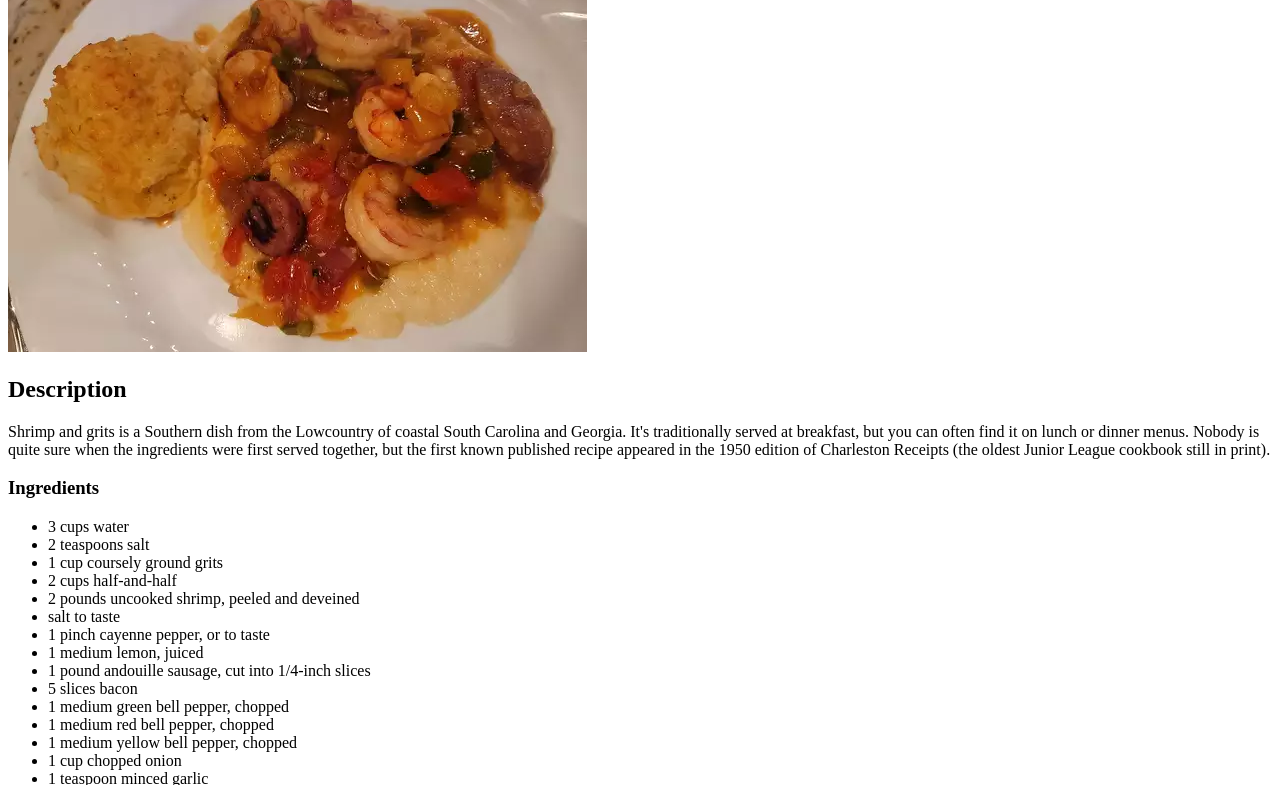
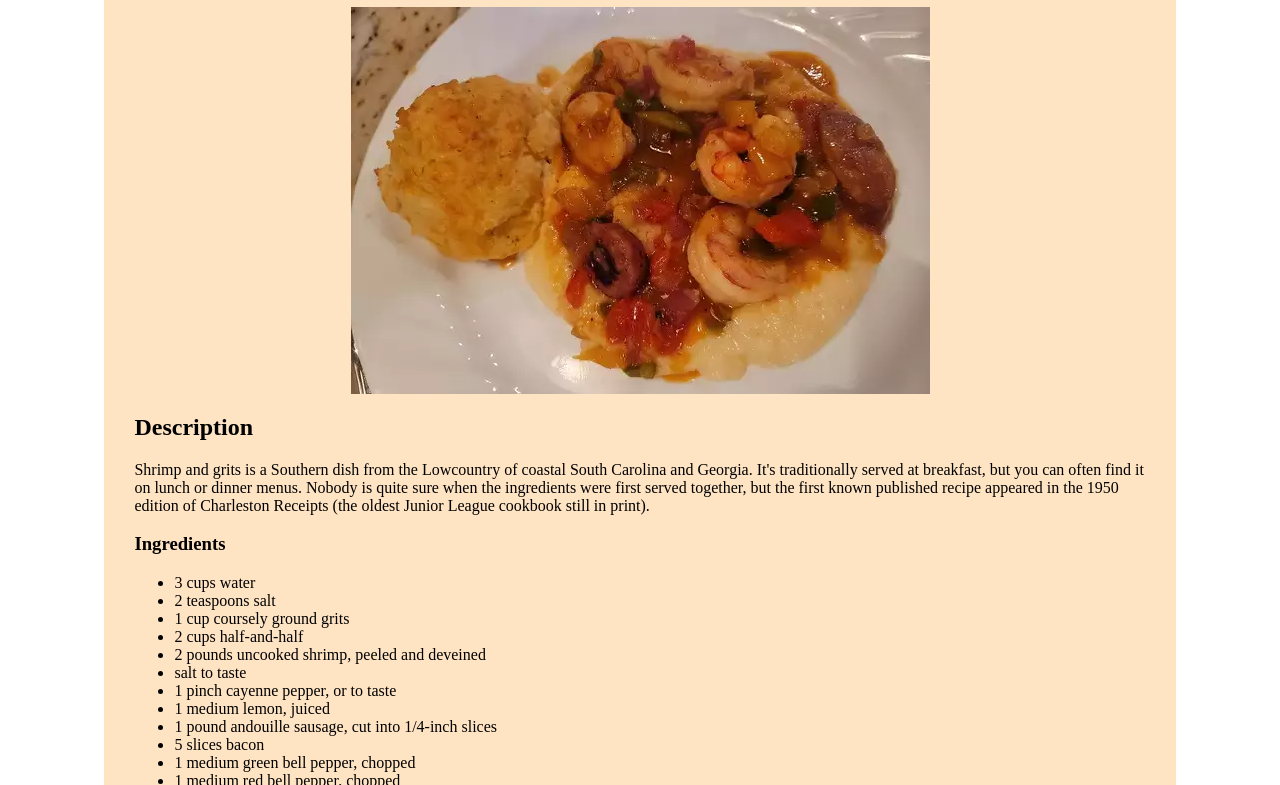
Before and after one commit to MikeCapps2006/odin-recipes, a plain HTML site: page recipes/shrimpAndGrits.html in a window 1280 px wide. Shown: the part 141-926 px from the top of the page. Drawn offline with Linux system fonts and the light colour scheme.

Commit message:
Added app.css and gave the site some slight visual updates.

```diff
--- /dev/null
+++ b/app.css
@@ -0,0 +1,12 @@
+.container {
+    width: 80%;
+    margin: 20px auto;
+    padding: 30px;
+    background-color: bisque;
+
+}
+
+img {
+    display: block;
+    margin: 0 auto;
+}
--- a/recipes/shrimpAndGrits.html
+++ b/recipes/shrimpAndGrits.html
@@ -4,9 +4,11 @@
     <meta charset="UTF-8">
     <meta http-equiv="X-UA-Compatible" content="IE=edge">
     <meta name="viewport" content="width=device-width, initial-scale=1.0">
+    <link rel="stylesheet" href="../app.css">
     <title>Old Charleston-Style Shrimp and Grits</title>
 </head>
 <body>
+    <div class="container">
         <a href="../index.html">Back to Home</a>
         <h1>Old Charleston-Style Shrimp and Grits</h1>
         <img src="../imgs/shrimpAndGrits.jpg" alt="Shrimp and Grits Photo">
@@ -50,5 +52,6 @@
             <li>Just before serving, mix Cheddar cheese into grits; stir until cheese is melted and grits are creamy and light yellow.</li>
             <li>Spoon grits onto plates and serve shrimp mixture over top.</li>
         </ol>
+    </div>
 </body>
 </html>
```
Also changed, not shown: index.html (+3 -0 lines), recipes/fettAlfredo.html (+3 -0 lines), recipes/frenchToast.html (+3 -0 lines). Lines whose indentation alone changed are shown as unchanged.
